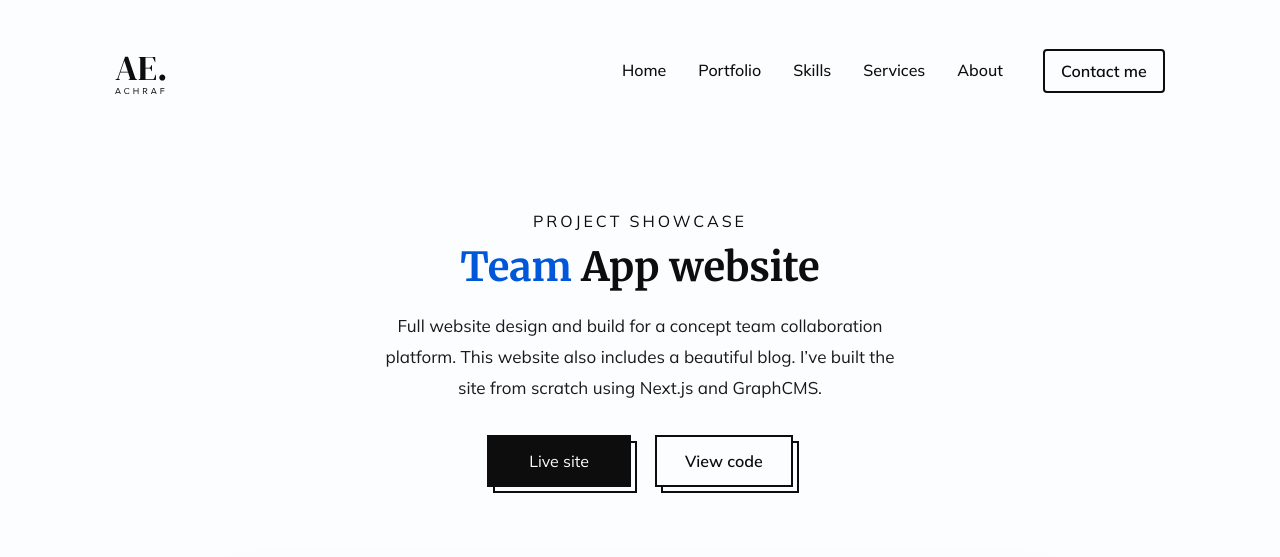
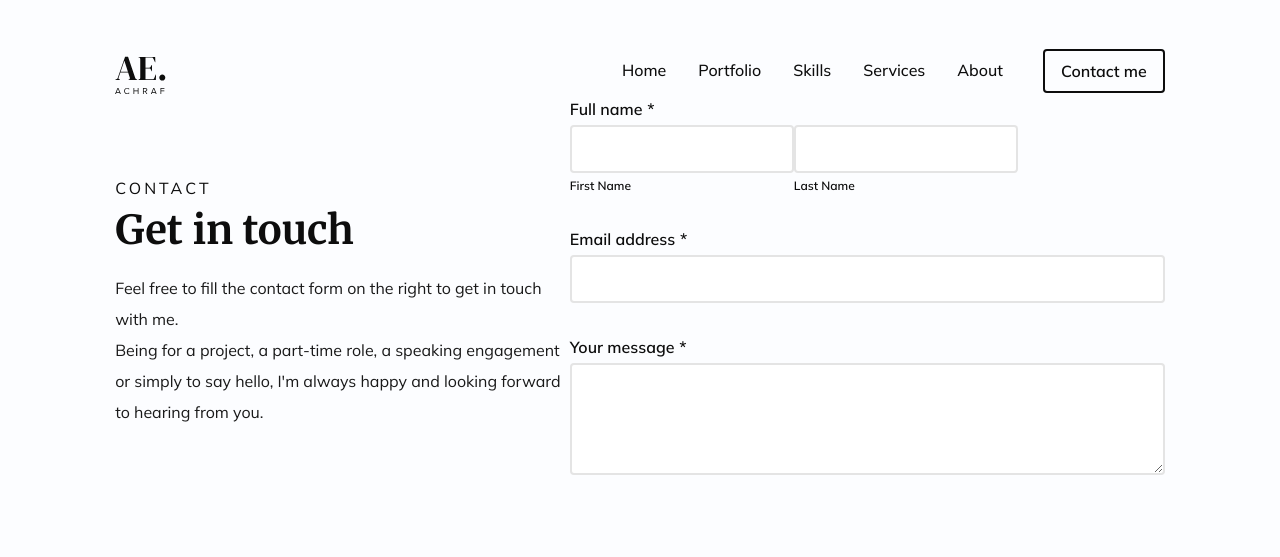
Before and after one commit to NightClover-code/portfolio-website-v2, a Next.js app: page /contact in a window 1280 px wide. Shown: the top 557 px of the page. Built offline with nearby package versions, Linux system fonts and the light colour scheme.

Commit message:
feat: adding reusable form components

```diff
--- /dev/null
+++ b/components/Contact/Content/index.tsx
@@ -0,0 +1,21 @@
+const Content = () => {
+  return (
+    <div>
+      <h4 className="text-[16px]">Contact</h4>
+      <h1 className="text-[40px] mt-1 xs:text-[36px]">Get in touch</h1>
+      <div className="mt-4">
+        <p>
+          Feel free to fill the contact form on the right to get in touch with
+          me.
+        </p>
+        <p>
+          Being for a project, a part-time role, a speaking engagement or simply
+          to say hello, I&apos;m always happy and looking forward to hearing
+          from you.
+        </p>
+      </div>
+    </div>
+  );
+};
+
+export default Content;
--- /dev/null
+++ b/components/Contact/Form/FormInput/index.tsx
@@ -0,0 +1,42 @@
+interface FormInputProps {
+  width?: number;
+  height?: number;
+  label?: string;
+  type?: 'textarea' | 'text';
+  subLabel?: string;
+}
+
+const FormInput: React.FC<FormInputProps> = ({
+  width,
+  label,
+  subLabel,
+  height,
+  type = 'text',
+}) => {
+  return (
+    <div className="flex flex-col items-start relative font-bold mb-8">
+      {label && (
+        <div className="relative">
+          <label>{label}</label>
+          <div className="absolute top-0 right-[-12px]">*</div>
+        </div>
+      )}
+      {type === 'text' ? (
+        <input
+          type="text"
+          style={{ width, height: height || 48 }}
+          className="mt-1 border-2 w-full rounded-[4px] border-[#E4E4E4] outline-none px-3 text-[17px]"
+        />
+      ) : (
+        <textarea
+          style={{ width, height: height || 48 }}
+          className="pt-2 mt-1 border-2 w-full rounded-[4px] border-[#E4E4E4] outline-none px-3 text-[17px]"
+        />
+      )}
+
+      {subLabel && <h5 className="font-bold text-[12px] mt-1">{subLabel}</h5>}
+    </div>
+  );
+};
+
+export default FormInput;
--- /dev/null
+++ b/components/Contact/Form/index.tsx
@@ -0,0 +1,19 @@
+import FormInput from './FormInput';
+
+const Form = () => {
+  return (
+    <form className="min-w-[595px]">
+      <div className="flex items-end">
+        <FormInput label="Full name" subLabel="First Name" />
+
+        <FormInput subLabel="Last Name" />
+      </div>
+
+      <FormInput label="Email address" />
+
+      <FormInput label="Your message" height={112} type="textarea" />
+    </form>
+  );
+};
+
+export default Form;
--- /dev/null
+++ b/components/Contact/index.tsx
@@ -0,0 +1,16 @@
+import Content from './Content';
+import Form from './Form';
+
+const Contact = () => {
+  return (
+    <section className="contact__section">
+      <div className="flex items-center justify-between">
+        <Content />
+
+        <Form />
+      </div>
+    </section>
+  );
+};
+
+export default Contact;
--- /dev/null
+++ b/pages/contact/index.tsx
@@ -0,0 +1,17 @@
+import { NextPage } from 'next';
+import Contact from '../../components/Contact';
+import SEO from '../../components/SEO';
+import { seoConfigHome } from '../../utils';
+
+const HomePage: NextPage = () => {
+  return (
+    <>
+      <SEO {...seoConfigHome} />
+      <>
+        <Contact />
+      </>
+    </>
+  );
+};
+
+export default HomePage;
```
